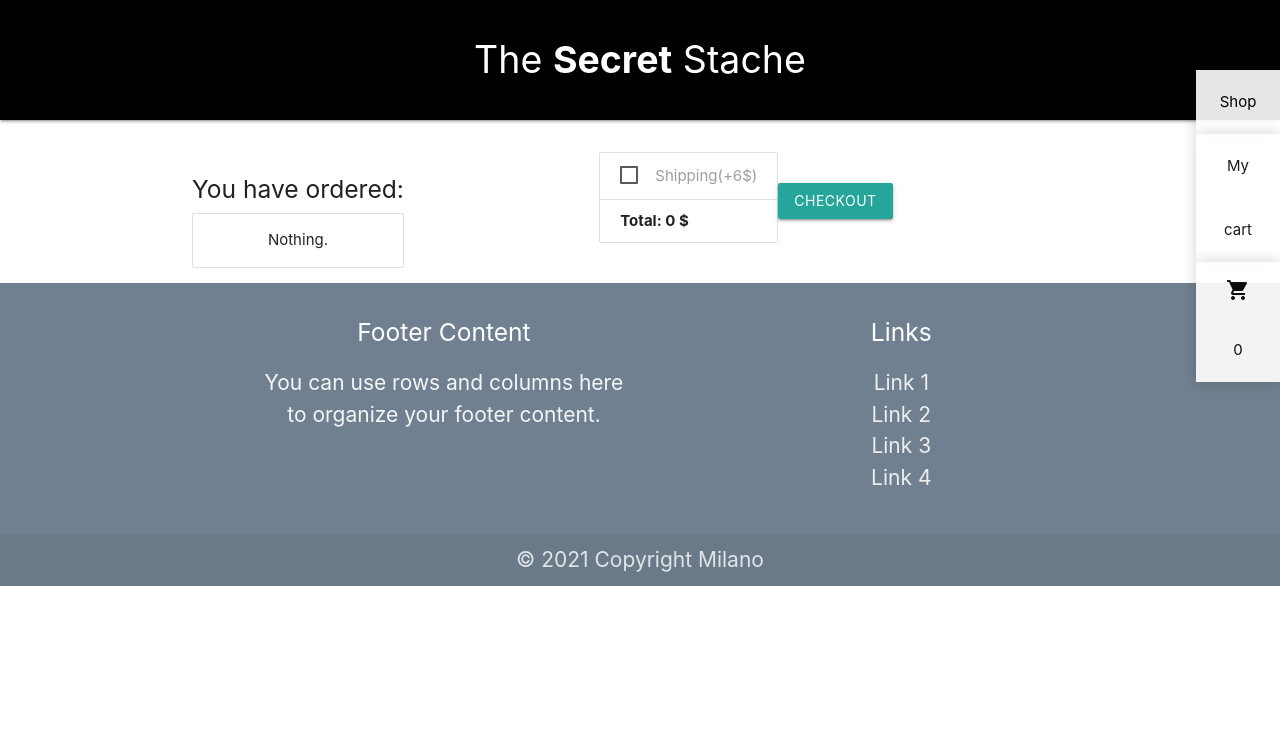
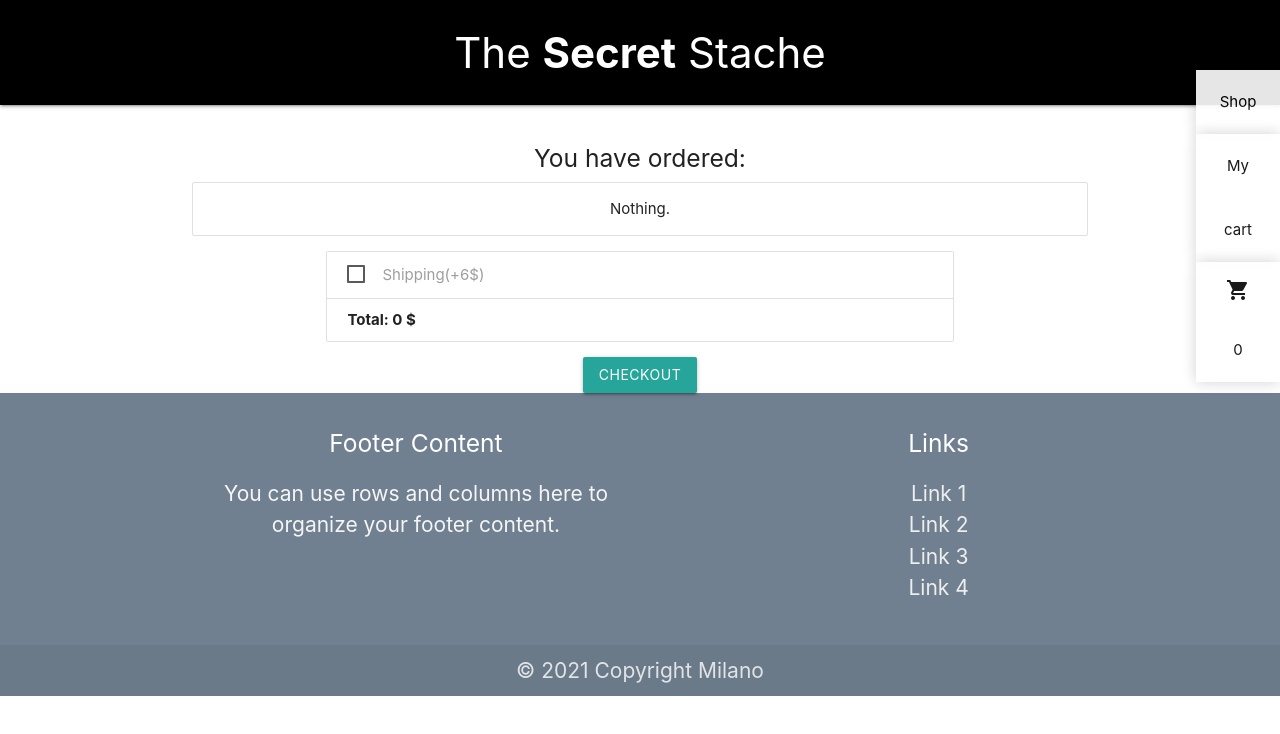
Before and after one commit to milano12345/speakerSource, a React (Create React App) app in the folder shopping-cart/: page /cart in a window 1280 px wide. Shown: the top 734 px of the page. Built offline with nearby package versions, Linux system fonts and the light colour scheme.

Commit message:
styling updates

```diff
--- a/shopping-cart/src/components/Navbar.js
+++ b/shopping-cart/src/components/Navbar.js
@@ -8,7 +8,7 @@ import { Link } from 'react-router-dom'
          const length = this.props.items.length
     return(
             <nav className="nav-wrapper">
-                <div className="container">
+                <div className="title">
                     <Link to="/">
                         The <strong>Secret</strong> Stache</Link>
                 </div>
--- a/shopping-cart/src/index.css
+++ b/shopping-cart/src/index.css
@@ -53,8 +53,8 @@ nav ul a {
 
 nav {
     background-color: black;
-    font-size: 2.5rem;
-    height: 8rem;
+    font-size: 2.8rem;
+    height: 7rem;
 }
 
 .page-footer {
@@ -82,18 +82,26 @@ nav {
 
 strong {
     font-weight: 700;
+    animation-name: fadeIn, shake;
+    animation-duration: 2000ms;
+    animation-fill-mode: forwards;
 }
 
 .card {
     margin: .5rem 0.5rem 1rem .5rem!important
 }
 
+.title {
+    display: flex;
+    justify-content: center;
+    align-items: center;
+    height: 100%;
+    width: 100%;
+}
+
 .container {
     text-align: center;
     height: 100%;
-    display: flex;
-    justify-content: center;
-    align-items: center;
 }
 
 .logo {
```
